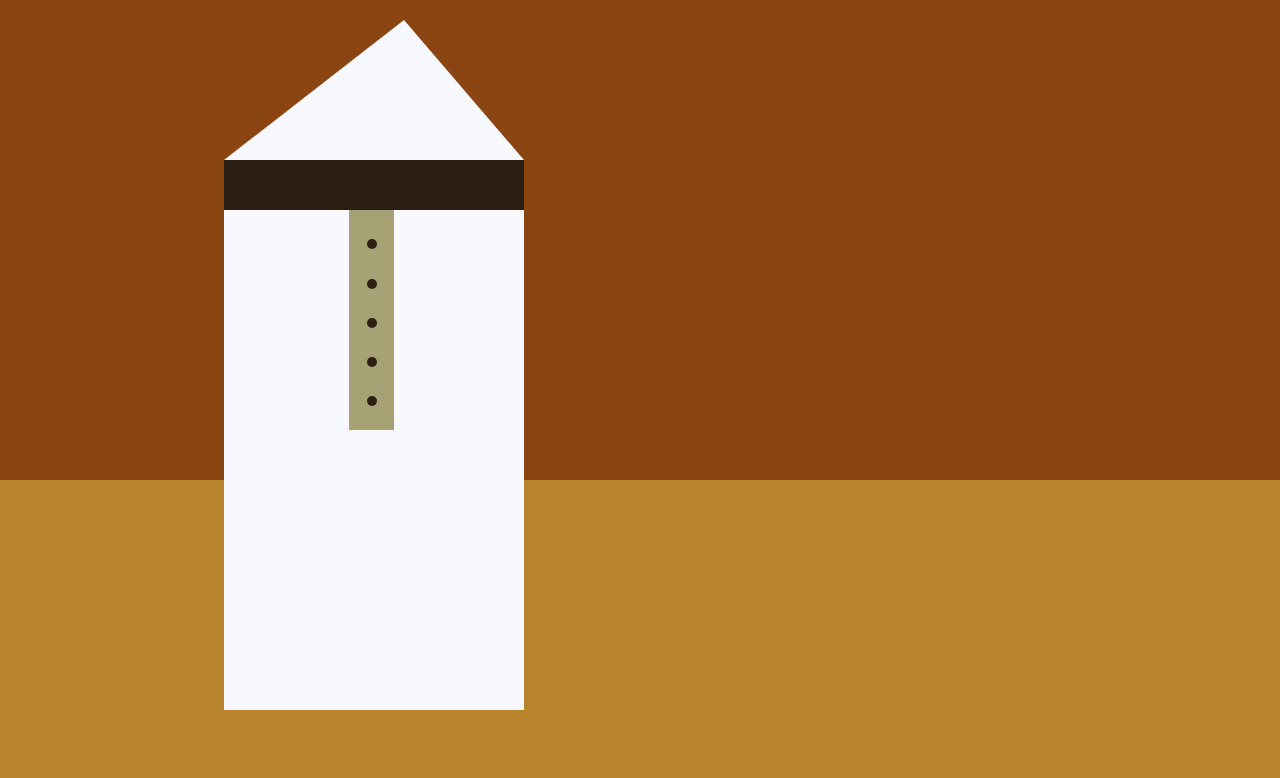
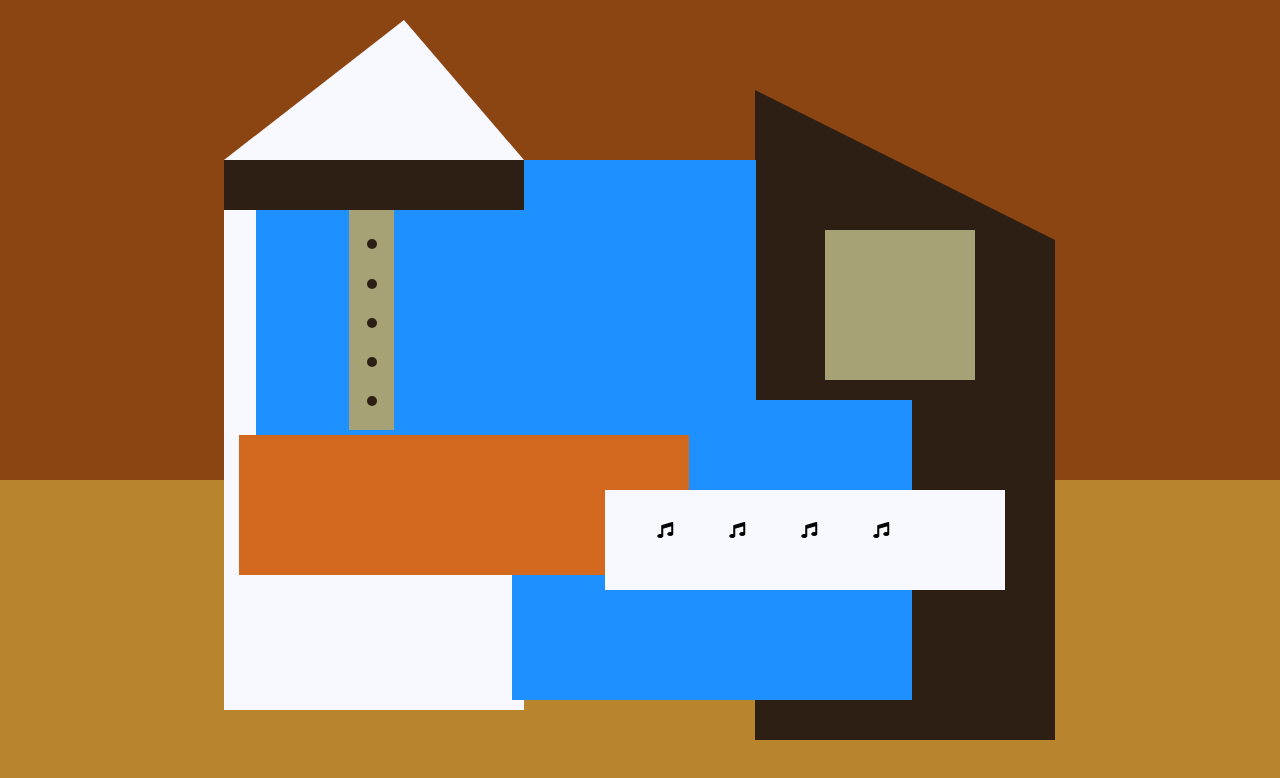
Before and after one commit to JordanShankle/picasso-painting, a plain HTML site: page index.html in a window 1280 px wide. Drawn offline with Linux system fonts and the light colour scheme.

```diff
--- a/index.html
+++ b/index.html
@@ -28,6 +28,30 @@
                 </div>
                 <div id="tan-table"></div>
             </div>
+            <div id="black-character">
+                <div id="black-hat"></div>
+                <div id="gray-mask">
+                    <div class="eyes left"></div>
+                    <div class="eyes right"></div>
+                </div>
+                <div id="white-paper">
+                    <i class="fas fa-music"></i>
+                    <i class="fas fa-music"></i>
+                    <i class="fas fa-music"></i>
+                    <i class="fas fa-music"></i>
+                </div>
+            </div>
+            <div class="blue" id="blue-left"></div>
+            <div class="blue" id="blue-right"></div>
+            <div id="orange-character">
+                <div id="black-round-hat"></div>
+                <div id="eyes-div">
+                    <div class="eyes left"></div>
+                    <div class="eyes right"></div>
+                </div>
+                <div id="triangles"></div>
+                <div id="guitar"></div>
+            </div>
         </div>
     </body>
 </html>
--- a/styles.css
+++ b/styles.css
@@ -64,3 +64,82 @@ body {
     margin: auto;
     margin-top: 65%;
 }
+
+#tan-table {
+    width: 450px;
+    height: 140px;
+    background-color: #d2691e;
+    position: absolute;
+    top: 275px;
+    left: 15px;
+    z-index: 1;
+}
+
+#black-character {
+    width: 300px;
+    height: 500px;
+    background-color: rgb(45, 31, 19);
+    position: absolute;
+    top: 30%;
+    left: 59%;
+}
+
+#black-hat {
+    width: 0;
+    height: 0;
+    border-style: solid;
+    border-width: 150px 0 0 300px;
+    border-top-color: transparent;
+    border-right-color: transparent;
+    border-bottom-color: transparent;
+    border-left-color: rgb(45, 31, 19);
+    position: absolute;
+    top: -150px;
+    left: 0;
+}
+
+#gray-mask {
+    width: 150px;
+    height: 150px;
+    background-color: rgb(167, 162, 117);
+    position: absolute;
+    top: -10px;
+    left: 70px;
+}
+
+#white-paper {
+    width: 400px;
+    height: 100px;
+    background-color: ghostwhite;
+    position: absolute;
+    top: 250px;
+    left: -150px;
+    z-index: 1;
+}
+
+.fa-music {
+    display: inline-block;
+    margin-top: 8%;
+    margin-left: 13%;
+}
+
+.blue {
+    background-color: #1e90ff;
+}
+
+#blue-left {
+    width: 500px;
+    height: 300px;
+    position: absolute;
+    top: 20%;
+    left: 20%;
+}
+
+#blue-right {
+    width: 400px;
+    height: 300px;
+    position: absolute;
+    top: 50%;
+    left: 40%;
+
+}
```
Also changed, not shown: 1 other file.
